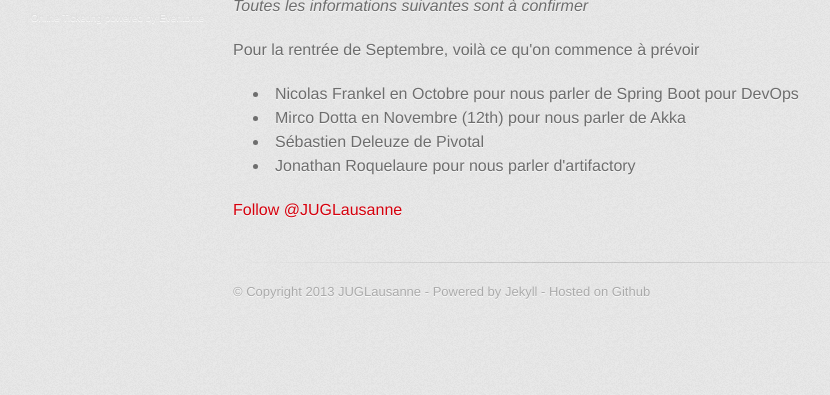
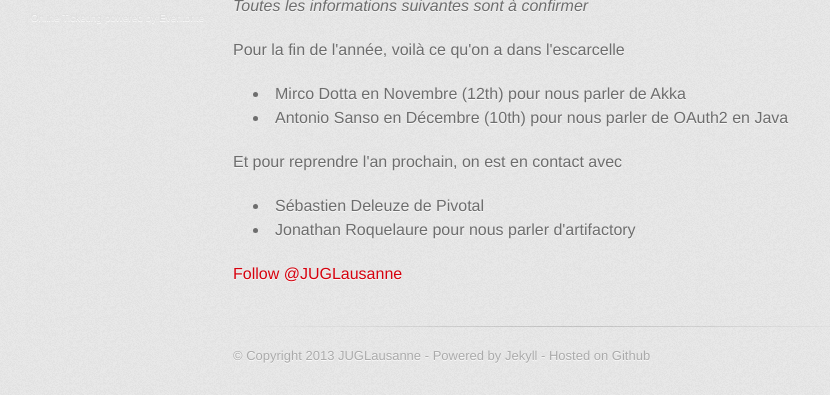
Before and after one commit to JUGLausanne/JUGLausanne.github.io, a Jekyll site: the page built from index.html, in a window 1280 px wide, cut to the strip 625-1020 px from the top of the page. Shown: the whole strip, without its empty margins (172-1002 px from the left). Built offline with Jekyll 4.4.1, drawn with Linux system fonts in a browser that asks for light colours; some web fonts are replaced; Markdown is read by kramdown in place of the engine named in the settings; comment, search, counter and statistics services are not loaded; before the commit the page ends 956 px from its top, so only the background shows below that.

Commit message:
Annonce 2015-2016

```diff
--- a/index.html
+++ b/index.html
@@ -18,10 +18,13 @@ title: JUGL
 {% endif %}
 
 <p><em>Toutes les informations suivantes sont à confirmer</em></p>
-<p>Pour la rentrée de Septembre, voilà ce qu'on commence à prévoir</p>
+<p>Pour la fin de l'année, voilà ce qu'on a dans l'escarcelle</p>
 <p><ul>
-  <li>Nicolas Frankel en Octobre pour nous parler de Spring Boot pour DevOps</li>
   <li>Mirco Dotta en Novembre (12th) pour nous parler de Akka</li>
+  <li>Antonio Sanso en Décembre (10th) pour nous parler de OAuth2 en Java</li>
+</ul></p>
+<p>Et pour reprendre l'an prochain, on est en contact avec</p>
+<p><ul>
   <li>Sébastien Deleuze de Pivotal</li>
   <li>Jonathan Roquelaure pour nous parler d'artifactory</li>
 </ul></p>
```
